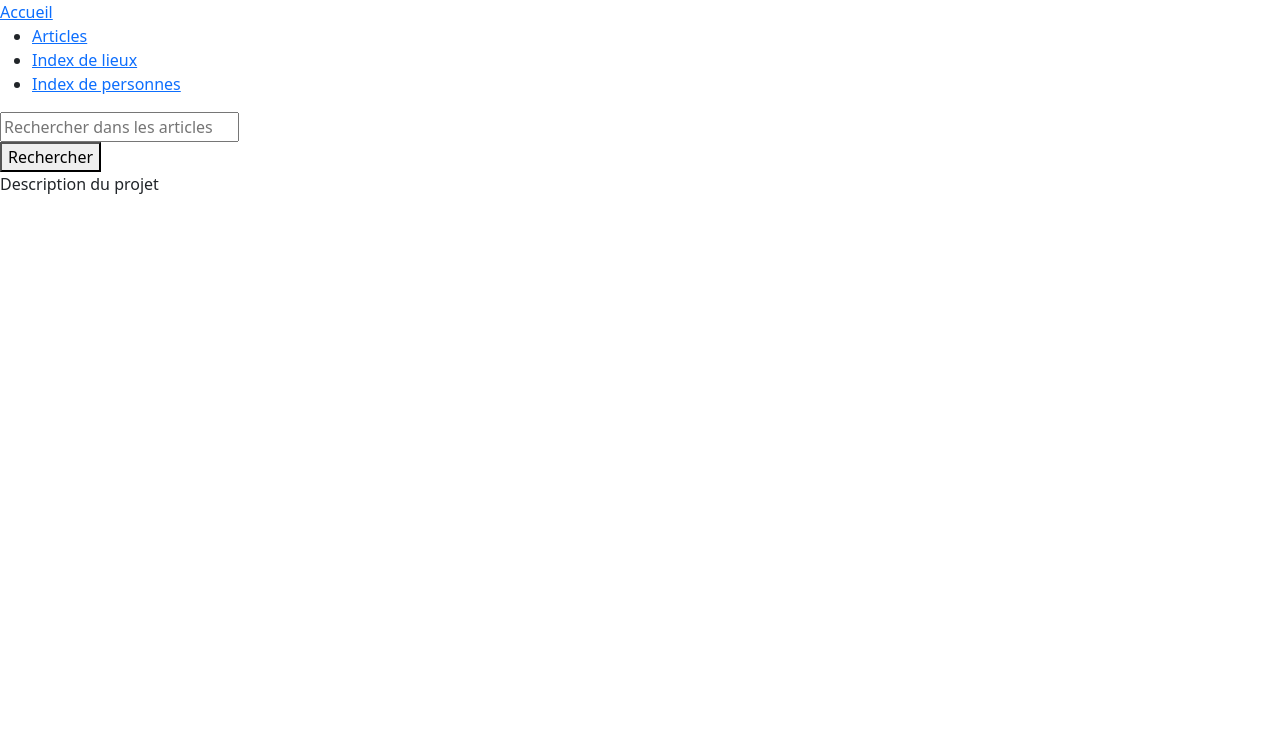
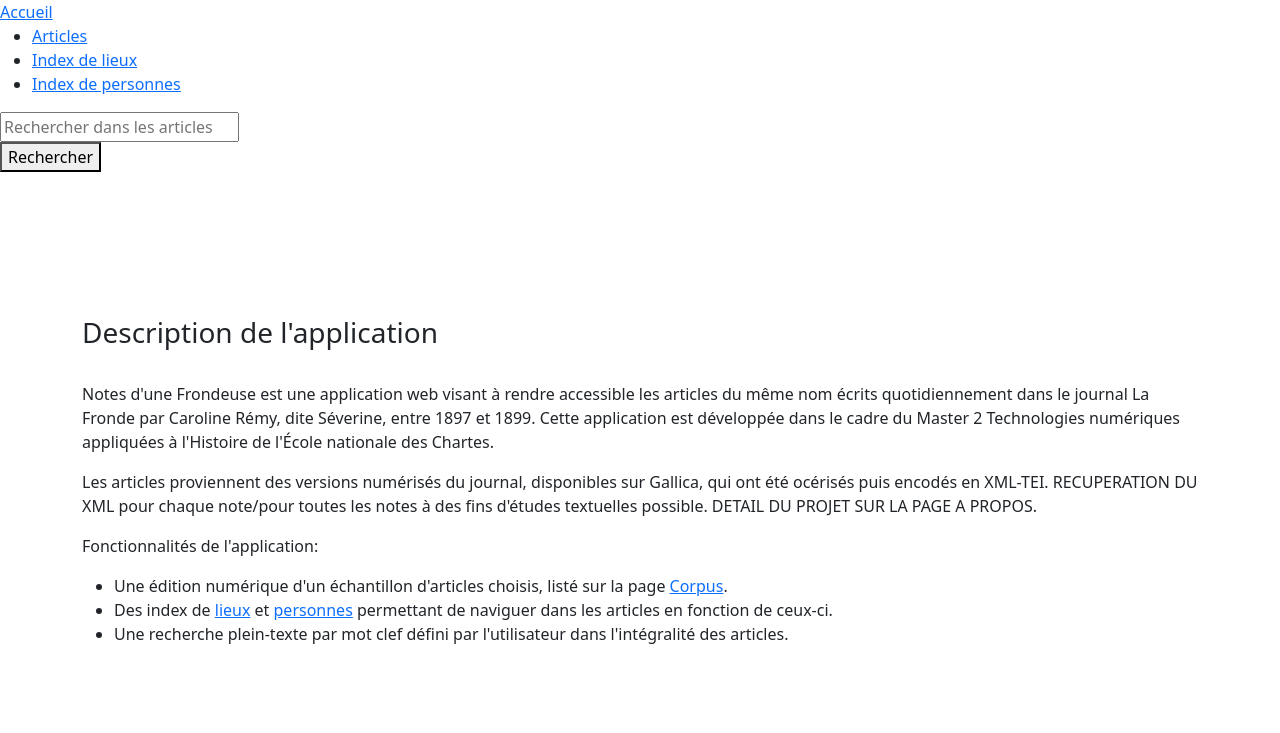
Before and after one commit to Juliettejns/NDF, a Flask app: page / in a window 1280 px wide. Shown: the top 733 px of the page. Run offline with Flask 2, Linux system fonts and the light colour scheme; parts of the project's set-up code (start-up, migrations or seed data) failed here and were passed over; some libraries are stand-ins or nearby versions.

Commit message:
Ajout de la présentation basique du projet dans la page accueil

```diff
--- a/NDF_app/app/templates/pages/accueil.html
+++ b/NDF_app/app/templates/pages/accueil.html
@@ -1,8 +1,27 @@
 {% extends "conteneur.html" %}
 {% block corps %}
-    <div>
+    <br>
+<div class="container">
+
+    <br />
+    <br />
+    <br />
+    <br />
+
         <div>
-            Description du projet
+            <br />
+            <h3>Description de l'application</h3>
+            <br />
+            <p>Notes d'une Frondeuse est une application web visant à rendre accessible les articles du même nom écrits quotidiennement dans le journal La Fronde par Caroline Rémy, dite Séverine, entre 1897 et 1899. Cette application est développée dans le cadre du Master 2 Technologies numériques appliquées à l'Histoire de l'École nationale des Chartes.</p>
+            <p>Les articles proviennent des versions numérisés du journal, disponibles sur Gallica, qui ont été océrisés puis encodés en XML-TEI. RECUPERATION DU XML pour chaque note/pour toutes les notes à des fins d'études textuelles possible. DETAIL DU PROJET SUR LA PAGE A PROPOS.</p>
+			<p>Fonctionnalités de l'application:</p>
+			<ul>
+				<li>Une édition numérique d'un échantillon d'articles choisis, listé sur la page <a href="{{url_for('corpus')}}">Corpus</a>.</li>
+				<li>Des index de <a href="{{url_for('lieux')}}">lieux</a> et <a href="{{url_for('personnes')}}">personnes</a> permettant de naviguer dans les articles en fonction de ceux-ci.</li>
+				<li>Une recherche plein-texte par mot clef défini par l'utilisateur dans l'intégralité des articles.</li>
+            </ul>
+            <br />
+            <br />
+            <br />
         </div>
-    </div>
 {% endblock %}
```
